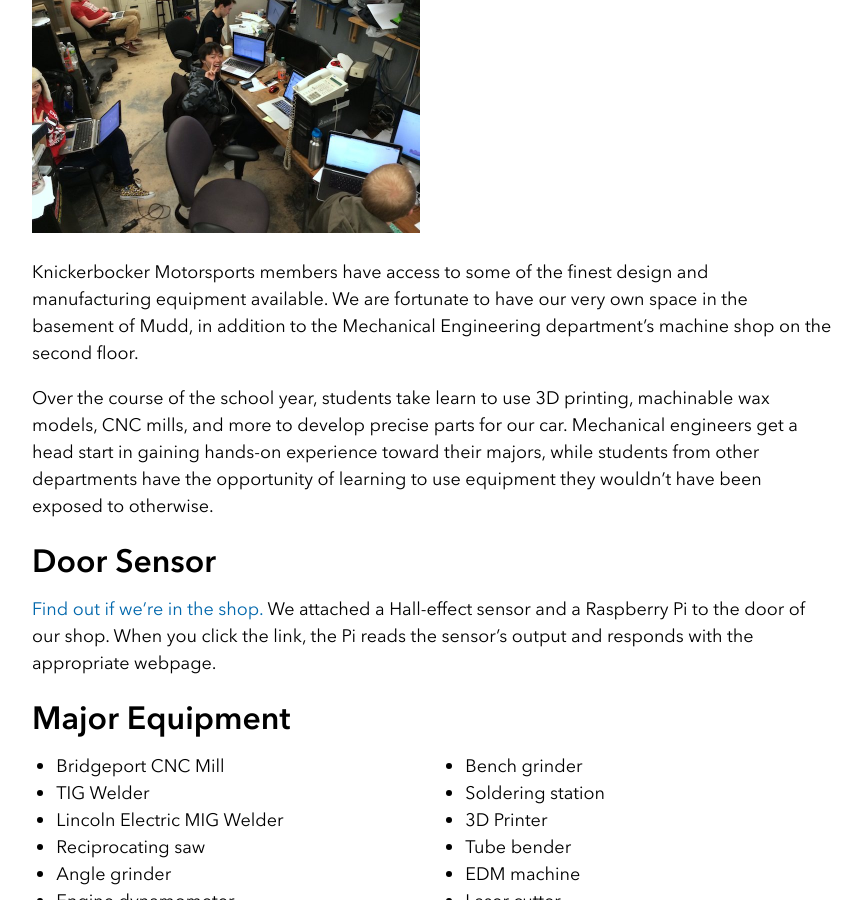
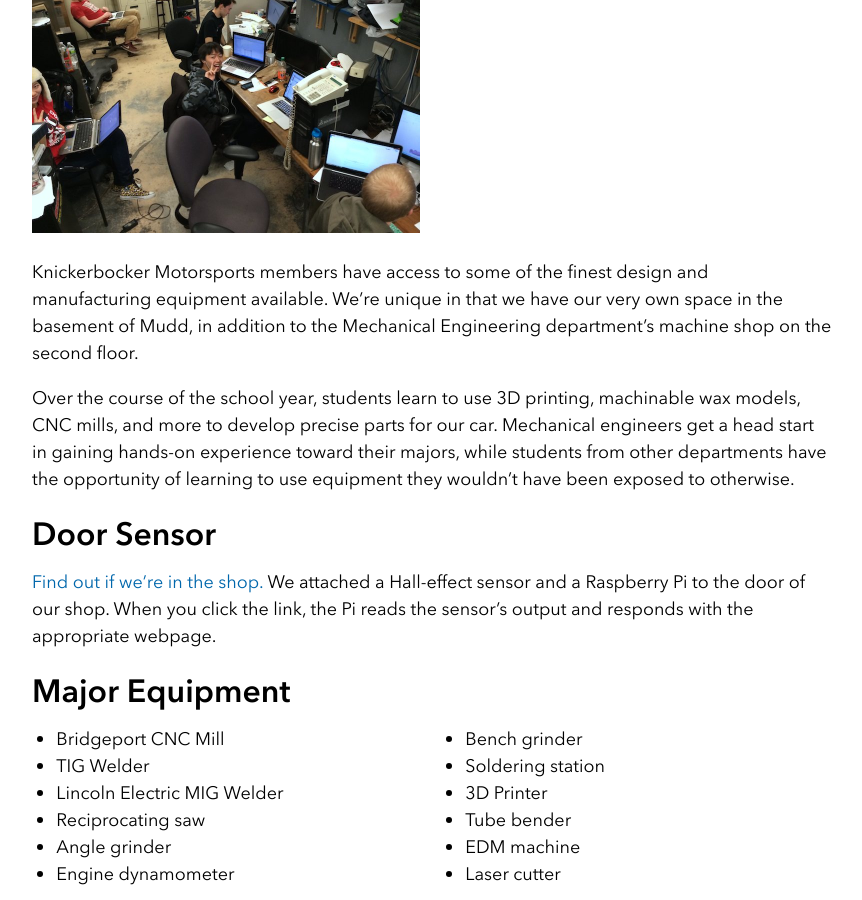
Before and after one commit to columbiafsae/website, a Jekyll site: the page built from team/team.shop.md, in a window 1280 px wide and 900 px high, scrolled down 539 px. Shown: the whole window, without its empty margins (208-1070 px from the left). Built offline with Jekyll 4.4.1, drawn with Linux system fonts in a browser that asks for light colours.

Commit message:
Tweak shop description

```diff
--- a/team/team.shop.md
+++ b/team/team.shop.md
@@ -10,25 +10,25 @@ permalink: /team/shop/
   {% endfor %}
 </div>
 
-Knickerbocker Motorsports members have access to some of the finest design and manufacturing equipment available. We are fortunate to have our very own space in the basement of Mudd, in addition to the Mechanical Engineering department’s machine shop on the second floor.
+Knickerbocker Motorsports members have access to some of the finest design and manufacturing equipment available. We’re unique in that we have our very own space in the basement of Mudd, in addition to the Mechanical Engineering department’s machine shop on the second floor.
 
-Over the course of the school year, students take learn to use 3D printing, machinable wax models, CNC mills, and more to develop precise parts for our car. Mechanical engineers get a head start in gaining hands-on experience toward their majors, while students from other departments have the opportunity of learning to use equipment they wouldn’t have been exposed to otherwise.
+Over the course of the school year, students learn to use 3D printing, machinable wax models, CNC mills, and more to develop precise parts for our car. Mechanical engineers get a head start in gaining hands-on experience toward their majors, while students from other departments have the opportunity of learning to use equipment they wouldn’t have been exposed to otherwise.
 
-<!--
+{% comment %}
 <script type="text/javascript">
-/*result = "Door Sensor";
+result = "Door Sensor";
 
 var req = new XMLHttpRequest();
-req.open('GET', 'http://door.servebeer.com/', false);
+req.open("GET", "http://door.servebeer.com/", false);
 req.send(null);
 if (req.status == 200)
 {
   dump(req.responseText);
 }
 
-document.getElementById("shop-status").innerHTML = result;*/
+document.getElementById("shop-status").innerHTML = result;
 </script>
--->
+{% endcomment %}
 
 <h2 id="shop-status">Door Sensor</h2>
 
```
